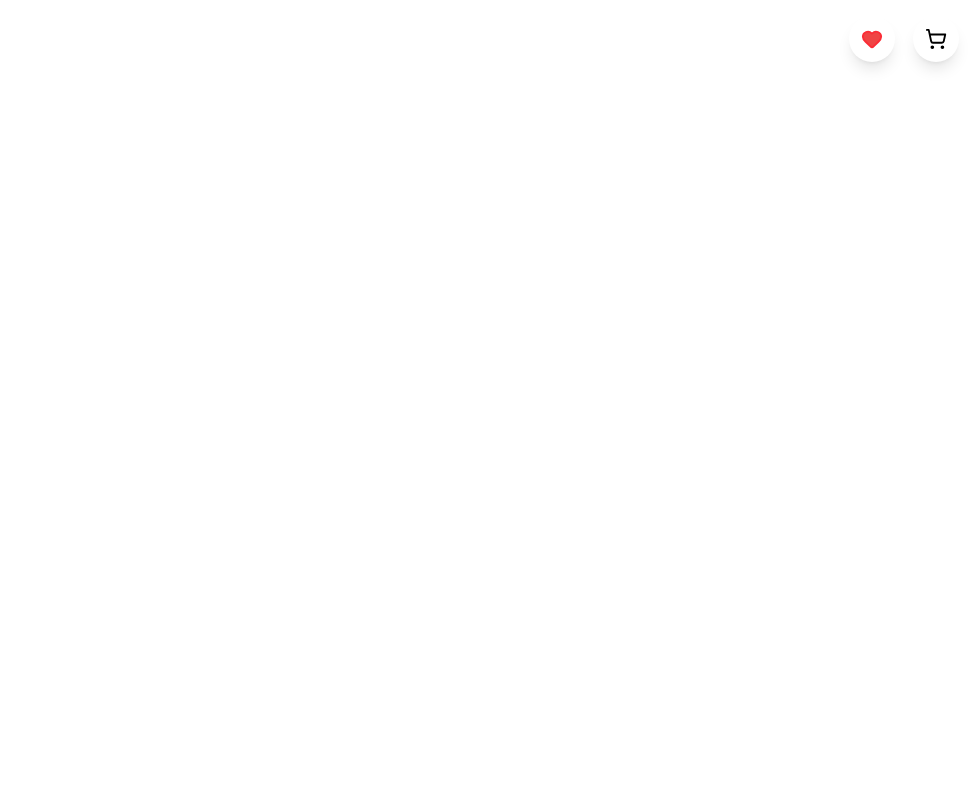
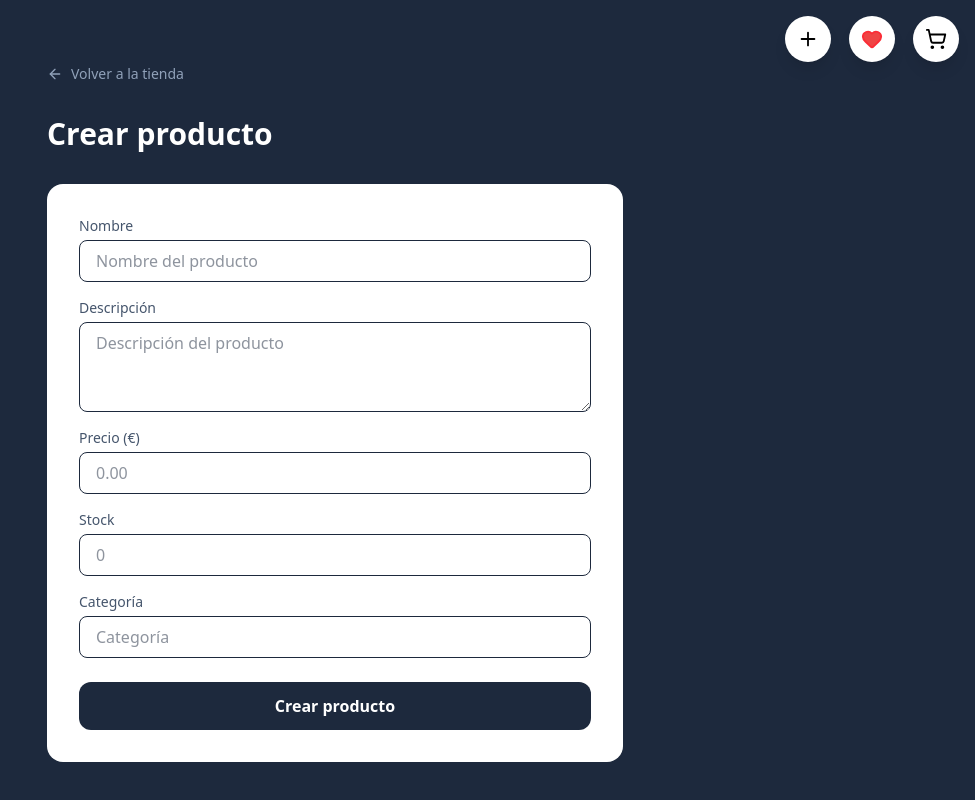
Before and after one commit to torruuu/vue-test, a Vue app: page /create-product in a window 1280 px wide. Before the commit this address had no page. Shown: the whole page, without its empty margins (305-1280 px from the left). Built offline with nearby package versions, Linux system fonts and the light colour scheme.

Commit message:
chore: shop v6. Add product

```diff
--- a/package.json
+++ b/package.json
@@ -21,7 +21,8 @@
     "pinia": "^3.0.4",
     "tailwindcss": "^4.1.18",
     "vue": "^3.5.26",
-    "vue-router": "^4.6.4"
+    "vue-router": "^4.6.4",
+    "vue-sonner": "^2.0.9"
   },
   "devDependencies": {
     "@commitlint/cli": "^20.3.1",
--- a/src/App.vue
+++ b/src/App.vue
@@ -1,13 +1,15 @@
 <script setup>
 import CarritoShop from '@/components/Juanal/RouterShop/components/CarritoShop.vue';
 import FavoritosBoton from '@/components/Juanal/RouterShop/components/FavoritosBoton.vue';
-
+import CreateBoton from './components/Juanal/RouterShop/components/CreateBoton.vue';
+//import { Toaster } from 'vue-sonner'
 
 </script>
 
 <template>
     <FavoritosBoton />
     <CarritoShop />
+    <CreateBoton />
     <RouterView />
 
 
--- /dev/null
+++ b/src/components/Juanal/RouterShop/components/CreateBoton.vue
@@ -0,0 +1,14 @@
+<script setup>
+import { Plus } from 'lucide-vue-next'
+import { useRouter } from 'vue-router'
+
+const router = useRouter()
+</script>
+
+<template>
+  <div class="fixed top-4 right-36 z-50">
+    <button @click="router.push('/create-product')" class="relative bg-white p-3 rounded-full shadow-lg">
+      <Plus :size="22" />
+    </button>
+  </div>
+</template>
--- a/src/components/Juanal/RouterShop/components/PadreShop.vue
+++ b/src/components/Juanal/RouterShop/components/PadreShop.vue
@@ -1,13 +1,13 @@
 <script setup>
 import ProductCardShop from './ProductCardShop.vue'
 import { onMounted } from 'vue'
-import { useProductos } from "../composables/useProducts.js"
+import { usefetchApi } from "../composables/useProducts.js"
 import { useFavoritesStore } from '../stores/favoritesStore.js'
 import { Heart } from 'lucide-vue-next'
 
 const favorites = useFavoritesStore()
-const { data, loading, error, fetchData, cargarMas, BASE_URL } = useProductos()
-onMounted(() => fetchData(BASE_URL, { limit: 6 }))
+const { data, loading, error, fetchData, cargarMas} = usefetchApi()
+onMounted(() => fetchData(`/products`, {limit:6}))
 </script>
 
 <template>
@@ -26,11 +26,9 @@ onMounted(() => fetchData(BASE_URL, { limit: 6 }))
             v-for="product in data"
             :key="product.id"
             :id="product.id"
-            :title="product.title"
-            :price="product.price"
+            :name="product.name"
+            :price="parseFloat(product.price)"
             :description="product.description"
-            :image="product.image"
-            :rating="product.rating"
           >
             <template #acciones>
               <button
--- a/src/components/Juanal/RouterShop/components/ProductoItem.vue
+++ b/src/components/Juanal/RouterShop/components/ProductoItem.vue
@@ -7,10 +7,10 @@ defineProps({
 
 <template>
   <li class="flex items-center justify-between border rounded-xl p-4 shadow-sm gap-4">
-    <img :src="product.image" :alt="product.title" class="w-12 h-12 object-contain" />
+    <img src="https://placehold.co/48x48?text=IMG" :alt="product.name" class="w-12 h-12 object-contain" />
     <div class="flex-1">
-      <p class="font-semibold">{{ product.title }}</p>
-      <p class="text-sm text-gray-400">{{ product.price.toFixed(2) }} €</p>
+      <p class="font-semibold">{{ product.name }}</p>
+      <p class="text-sm text-gray-400">{{ parseFloat(product.price).toFixed(2) }} €</p>
     </div>
     <slot name="acciones" />
   </li>
--- a/src/components/Juanal/RouterShop/composables/useProducts.js
+++ b/src/components/Juanal/RouterShop/composables/useProducts.js
@@ -1,26 +1,32 @@
 import { ref } from "vue"
 import { fetchApi } from "../api.js"
 
-const BASE_URL = "https://fakestoreapi.com/products"
+const BASE_URL = "http://localhost:4000"
 const LIMIT_INICIAL = 6
 const LIMIT_INCREMENT = 5
 
-export function useProductos() {
+export function usefetchApi() {
   const data = ref(null)
   const loading = ref(false)
   const error = ref(null)
   const limit = ref(LIMIT_INICIAL)
 
-  async function fetchData(url, params = {}) {
+  async function fetchData(url, params = {}, options = {}) {
     loading.value = true
     error.value = null
-    data.value = await fetchApi(url, params)
+    const { data: dataFetch, error: dataError } = await fetchApi(
+      `${BASE_URL}${url}`,
+      params,
+      options,
+    )
+    data.value = dataFetch
+    error.value = dataError
     loading.value = false
   }
 
   const cargarMas = () => {
     limit.value += LIMIT_INCREMENT
-    return fetchData(BASE_URL, { limit: limit.value })
+    return fetchData("/products", { limit: limit.value })
   }
 
   return { data, loading, error, fetchData, cargarMas, BASE_URL }
--- /dev/null
+++ b/src/components/Juanal/RouterShop/views/CreateProductView.vue
@@ -0,0 +1,87 @@
+<script setup>
+import { ref } from 'vue'
+import { usefetchApi } from '../composables/useProducts.js'
+import { useRouter } from 'vue-router'
+import { ArrowLeft } from 'lucide-vue-next'
+
+const router = useRouter()
+const { fetchData, loading, error } = usefetchApi()
+
+const form = ref({
+  name: '',
+  description: '',
+  price: '',
+  stock: '',
+  category: '',
+})
+
+async function handleSubmit() {
+  await fetchData('/products', {}, {
+    method: 'POST',
+    headers: { 'Content-Type': 'application/json' },
+    body: JSON.stringify({
+      ...form.value,
+      price: parseFloat(form.value.price),
+      stock: parseInt(form.value.stock),
+    })
+  })
+  if (!error.value) router.push('/clothes')
+}
+</script>
+
+<template>
+  <div class="min-h-screen bg-slate-800 p-8 pt-16">
+    <div class="max-w-xl mx-auto">
+
+      <button @click="router.back()" class="mb-8 flex items-center gap-2 text-slate-400 hover:text-white transition-colors text-sm font-medium">
+        <ArrowLeft :size="16" />
+        Volver a la tienda
+      </button>
+
+      <h1 class="text-3xl font-bold text-white mb-8">Crear producto</h1>
+
+      <div class="bg-white rounded-2xl p-8 flex flex-col gap-4">
+        <div class="flex flex-col gap-1">
+          <label class="text-sm font-medium text-slate-600">Nombre</label>
+          <input v-model="form.name" type="text" placeholder="Nombre del producto"
+            class="border rounded-lg px-4 py-2 text-slate-800 focus:outline-none focus:ring-2 focus:ring-slate-400" />
+        </div>
+
+        <div class="flex flex-col gap-1">
+          <label class="text-sm font-medium text-slate-600">Descripción</label>
+          <textarea v-model="form.description" placeholder="Descripción del producto" rows="3"
+            class="border rounded-lg px-4 py-2 text-slate-800 focus:outline-none focus:ring-2 focus:ring-slate-400" />
+        </div>
+
+        <div class="flex flex-col gap-1">
+          <label class="text-sm font-medium text-slate-600">Precio (€)</label>
+          <input v-model="form.price" type="number" step="0.01" placeholder="0.00"
+            class="border rounded-lg px-4 py-2 text-slate-800 focus:outline-none focus:ring-2 focus:ring-slate-400" />
+        </div>
+
+        <div class="flex flex-col gap-1">
+          <label class="text-sm font-medium text-slate-600">Stock</label>
+          <input v-model="form.stock" type="number" placeholder="0"
+            class="border rounded-lg px-4 py-2 text-slate-800 focus:outline-none focus:ring-2 focus:ring-slate-400" />
+        </div>
+
+        <div class="flex flex-col gap-1">
+          <label class="text-sm font-medium text-slate-600">Categoría</label>
+          <input v-model="form.category" type="text" placeholder="Categoría"
+            class="border rounded-lg px-4 py-2 text-slate-800 focus:outline-none focus:ring-2 focus:ring-slate-400" />
+        </div>
+
+        <div v-if="error" class="text-red-500 text-sm">{{ error }}</div>
+
+        <button
+          @click="handleSubmit"
+          :disabled="loading"
+          class="mt-2 bg-slate-800 text-white font-semibold rounded-xl px-6 py-3 hover:bg-slate-700 disabled:opacity-50 transition-colors"
+        >
+          {{ loading ? 'Creando...' : 'Crear producto' }}
+        </button>
+      </div>
+
+    </div>
+  </div>
+</template>
--- a/src/components/Juanal/RouterShop/views/ProductView.vue
+++ b/src/components/Juanal/RouterShop/views/ProductView.vue
@@ -1,24 +1,18 @@
 <script setup>
-import { computed, onMounted } from "vue"
-import { useProductos } from "../composables/useProducts.js"
+import { onMounted } from "vue"
+import { usefetchApi } from "../composables/useProducts.js"
 import { useCarroStore } from '../stores/carroStore.js'
 import { useFavoritesStore } from '../stores/favoritesStore.js'
 import { useRoute, useRouter } from "vue-router"
-import { Heart, Star, ArrowLeft } from "lucide-vue-next"
+import { Heart, ArrowLeft } from "lucide-vue-next"
 
 const route = useRoute()
 const router = useRouter()
 const carro = useCarroStore()
 const favorites = useFavoritesStore()
-const { data, loading, error, fetchData, BASE_URL } = useProductos()
-onMounted(() => fetchData(`${BASE_URL}/${route.params.id}`))
+const { data, loading, error, fetchData} = usefetchApi()
+onMounted(() => fetchData(`/products/${route.params.id}`))
 
-const stars = computed(() => {
-  const rate = data.value?.rating?.rate ?? 0
-  const maxStars = 5
-  const normalized = Math.round((rate / 5) * maxStars)
-  return Array.from({ length: maxStars }, (_, i) => i < normalized)
-})
 
 function addItem(product) {
   carro.addItem(product)
@@ -44,20 +38,19 @@ function removeFavorite(product) {
       <div v-else>
         <div v-if="data" class="bg-white rounded-2xl p-10 flex gap-10 w-full">
           <div class="w-72 h-72 min-w-72 flex items-center justify-center overflow-hidden rounded-xl bg-slate-100">
-            <img :src="data.image" :alt="data.title" class="max-w-full max-h-full object-contain" />
+            <img
+    src="https://placehold.co/288x288?text=IMG disponible proximamente"
+    :alt="data.name"
+    class="max-w-full max-h-full object-contain"
+  />
           </div>
 
           <div class="flex flex-col justify-center gap-4 flex-1">
             <p class="text-xs text-slate-400 uppercase tracking-widest">{{ data.category }}</p>
-            <h1 class="text-2xl font-bold text-slate-800">{{ data.title }}</h1>
+            <h1 class="text-2xl font-bold text-slate-800">{{ data.name }}</h1>
             <p class="text-gray-500 text-sm leading-relaxed">{{ data.description }}</p>
             <div class="text-3xl font-bold text-slate-800">{{ data.price }} €</div>
-            <div class="flex items-center gap-1">
-              <Star v-for="(filled, i) in stars" :key="i" :size="18"
-                :fill="filled ? '#facc15' : 'none'"
-                :stroke="filled ? '#facc15' : '#d1d5db'" />
-              <span class="text-sm text-gray-400 ml-2">({{ data.rating?.count }} valoraciones)</span>
-            </div>
+
 
             <div class="flex gap-4 mt-4">
               <button @click="addItem(data)" class="flex items-center gap-2 bg-slate-800 text-white rounded-xl px-6 py-3 hover:bg-slate-700 transition-colors">
--- a/src/router/router.js
+++ b/src/router/router.js
@@ -5,6 +5,7 @@ import PadreShop from "@/components/Juanal/RouterShop/components/PadreShop.vue"
 import ProductView from "@/components/Juanal/RouterShop/views/ProductView.vue"
 import CarritoShopView from "@/components/Juanal/RouterShop/views/CarritoShopView.vue"
 import FavoritosView from "@/components/Juanal/RouterShop/views/FavoritosView.vue"
+import CreateProductView from "@/components/Juanal/RouterShop/views/CreateProductView.vue"
 //import ProductCardShop from "@/components/Juanal/RouterShop/ProductCardShop.vue";
 //2. CREAMOS ARRAY DE RUTAS. OBJETO CON 3 ELEMENTOS: PATH - URL / NAME - ALIAS INTERNO - COMPONENT - COMPONENTE QUE MUESTRA.
 const routes = [
@@ -13,6 +14,11 @@ const routes = [
   { path: "/clothes/:id", name: "view", component: ProductView },
   { path: "/carrito", name: "carrito", component: CarritoShopView },
   { path: "/favoritos", name: "favoritos", component: FavoritosView },
+  {
+    path: "/create-product",
+    name: "create-product",
+    component: CreateProductView,
+  },
 ]
 // 3. CREAMOS ROUTER. LE PASAMOS EL HISTORIAL Y LAS RUTAS.
 const router = createRouter({
```
Also changed, not shown: src/components/Juanal/RouterShop/api.js (+8 -5 lines), src/components/Juanal/RouterShop/components/ProductCardShop.vue (+5 -9 lines), 1 other file (tests, documents, lock files or other folders).
